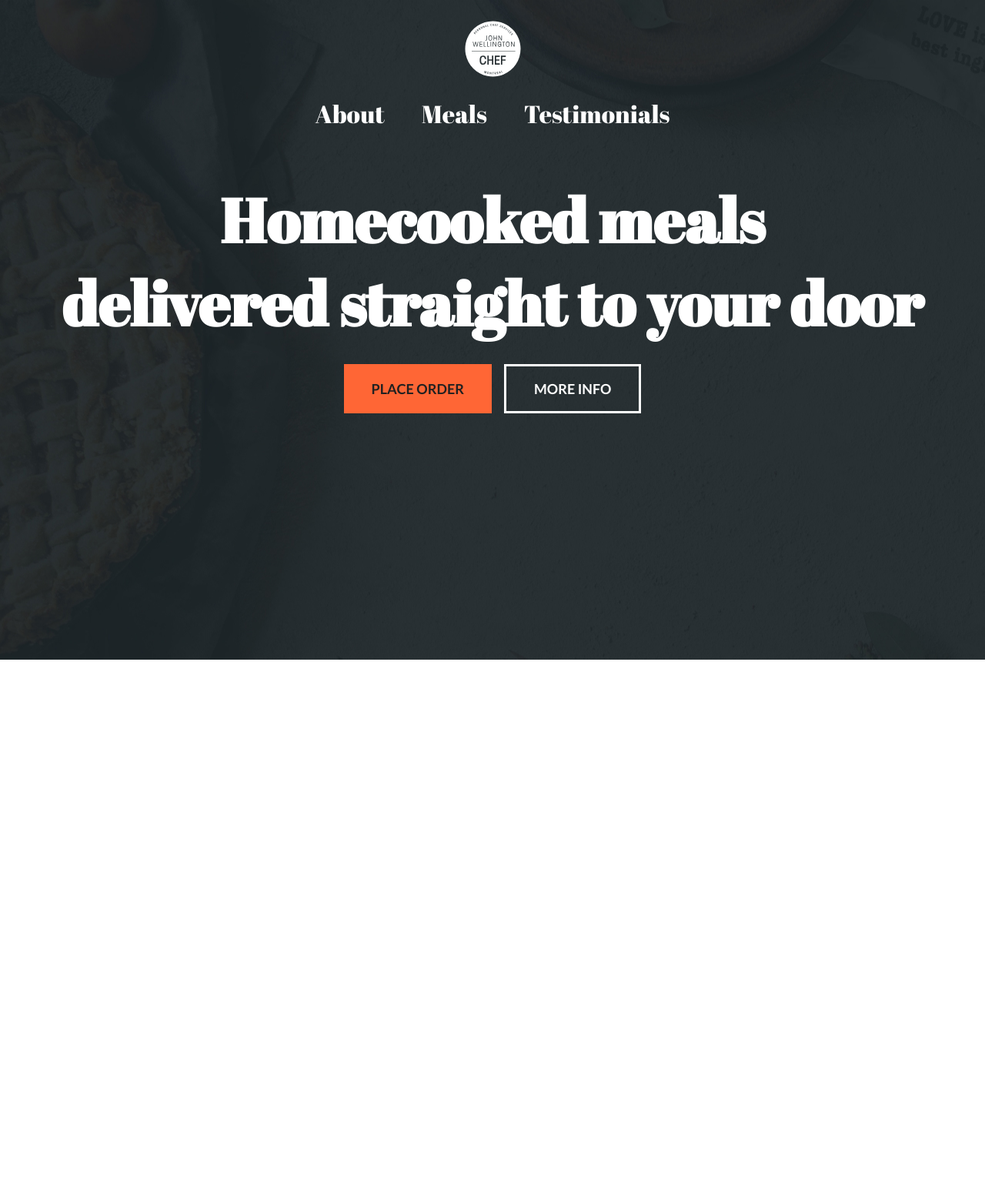
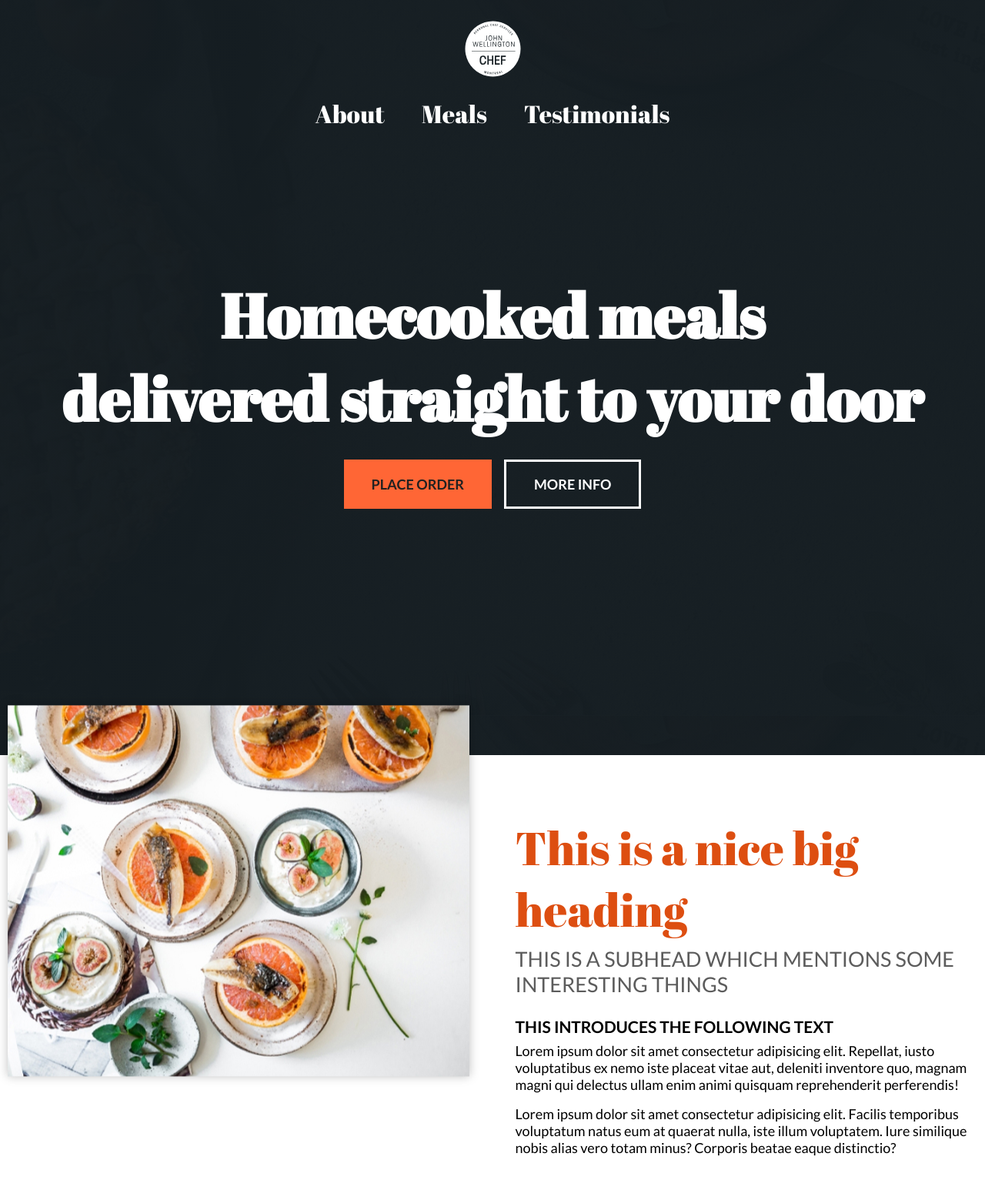
Before and after one commit to JBetoReyes/beyond-chef, a website built with Vite: page index.html in a window 1280 px wide. Shown: the whole page at 77% size. Before the commit the page ends 857 px from the top, so only its background shows below. Built offline with nearby package versions, Linux system fonts and the light colour scheme.

Commit message:
adding about section

```diff
--- a/index.html
+++ b/index.html
@@ -14,6 +14,7 @@
   <body>
     <main>
       <section
+        id="hero"
         class="[ hero ] [ cluster ] [ clr-neutral-100 ]"
         style="--cluster-gap: 1.625rem; --cluster-horizontal-alignment: center;"
       >
@@ -21,20 +22,44 @@
         <ul
           class="[ navbar ] [ switcher ] [ fs-400 fs-medium-650 text-center ]"
         >
-          <li class="navbar__item">About</li>
+          <li class="navbar__item"><a href="#about">About</a></li>
           <li class="navbar__item">Meals</li>
           <li class="navbar__item">Testimonials</li>
         </ul>
-        <h1 class="[ page-title ] [ margin-medium-block-start-36 ]">
+        <h1 class="[ page-title ] [ margin-medium-block-start-36 margin-large-block-start-160 ]">
           Homecooked meals <br> delivered straight to your door
         </h1>
         <div
-          class=" [ hero__actions ] [ switcher ] [ margin-block-end-36 margin-medium-block-end-320 ]"
+          class=" [ hero__actions ] [ switcher ] [ margin-block-end-36 margin-large-block-end-320 ]"
         >
           <button class="button">Place Order</button>
           <button class="button" data-type="outline">More Info</button>
         </div>
       </section>
+      <section id="about" class="about">
+        <section class="[ about__intro ] [ switcher ] [ margin-large-block-start-80 margin-large-block-end-60  ]">
+          <div class="about__image-container">
+            <img class="[ about__image ]" src="/assets/about.jpg" alt="about food" >
+          </div>
+          <div class="[ about__content ] [ margin-small-block-26 padding-small-inline-26 padding-medium-inline-80 padding-medium-block-60 ]">
+            <h2 class="[ about__tittle ] [ heading ]">
+              This is a nice big heading
+            </h2>
+            <h3 class="[ about__subtitle ] [ sub-heading margin-block-start-8 ]">
+              This is a subhead which mentions some interesting things
+            </h3>
+            <article class="[ article ] [ margin-block-start-26 ]">
+              <h4 class="[ article__title ]">This introduces the following text</h4>
+              <p class="[ about__text ] [ margin-block-start-8 ]">
+                Lorem ipsum dolor sit amet consectetur adipisicing elit. Repellat, iusto voluptatibus ex nemo iste placeat vitae aut, deleniti inventore quo, magnam magni qui delectus ullam enim animi quisquam reprehenderit perferendis!
+              </p>
+              <p class="[ about__text ] [ margin-block-start-16 ]">
+                Lorem ipsum dolor sit amet consectetur adipisicing elit. Facilis temporibus voluptatum natus eum at quaerat nulla, iste illum voluptatem. Iure similique nobis alias vero totam minus? Corporis beatae eaque distinctio?
+              </p>
+            </article>
+          </div>
+        </section>
+      </section>
     </main>
   </body>
 </html>
--- a/sass/abstracts/_breakpoints.scss
+++ b/sass/abstracts/_breakpoints.scss
@@ -1,5 +1,5 @@
 $breakpoints: (
-  "small": 20rem,
-  "medium": 40rem,
-  "large": 60rem
+  "small": (0, 640px),
+  "medium": (641px, 960px),
+  "large": (961px)
 );
--- a/sass/abstracts/_mixins.scss
+++ b/sass/abstracts/_mixins.scss
@@ -6,7 +6,7 @@
 @mixin mq($size) {
   @if map.has-key($breakpoints, $size) {
     $breakpoint: map-get($breakpoints, $size);
-    @media screen and (min-width: $breakpoint) {
+    @media screen and (min-width: nth($breakpoint, 1)) {
       @content;
     }
   } @else if meta.type-of($size) == number {
@@ -22,6 +22,23 @@
   }
 }
 
+@mixin mq-between($size) {
+  @if map.has-key($breakpoints, $size) {
+    $breakpointList: map-get($breakpoints, $size);
+    @if ($size != "large") {
+      @media screen and (min-width: nth($breakpointList, 1)) and (max-width: nth($breakpointList, 2)) {
+        @content;
+      }
+    } @else {
+      @media screen and (min-width: nth($breakpointList, 1)) {
+        @content;
+      }
+    }
+  } @else {
+    @error 'the keyword #{$size} is not in the $breakpoints map';
+  }
+}
+
 @mixin square($size) {
   width: $size;
   height: $size;
--- a/sass/abstracts/_sizes.scss
+++ b/sass/abstracts/_sizes.scss
@@ -1,4 +1,5 @@
 $sizes: (
+  0: 0,
   8: 0.5rem,
   12: 0.75rem,
   16: 1rem,
@@ -7,6 +8,11 @@ $sizes: (
   26: 1.66rem,
   32: 2rem,
   36: 2.25rem,
+  60: 3.75rem,
+  80: 5rem,
+  110: 6.875rem,
   156: 9.75rem,
+  160: 10rem,
   320: 20rem,
+  336: 21rem,
 );
--- a/sass/base/_general.scss
+++ b/sass/base/_general.scss
@@ -3,6 +3,7 @@
 body {
     font-family: $ff-lato;
     font-weight: $fw-400;
+    font-size: fs("400");
 }
 
 li {
@@ -20,7 +21,28 @@ li {
     font-size: fs("600");
     font-weight: $fw-700;
     text-align: center;
-    @include mq("medium") {
+    @include mq("large") {
         font-size: fs("800");
     }
 }
+
+.heading {
+    color: clr(primary, "500");
+    font-size: fs("600");
+    font-family: $ff-abril;
+
+    @include mq("large") {
+        font-size: fs("700");
+    }
+}
+
+.sub-heading {
+    font-size: fs("500");
+    color: clr(neutral, "400");
+    font-weight: $fw-400;
+    font-family: "Lato";
+    text-transform: uppercase;
+    @include mq("large") {
+        font-size: fs("600");
+    }
+}
--- a/sass/base/_reset.scss
+++ b/sass/base/_reset.scss
@@ -9,3 +9,8 @@
     padding: 0;
     font: inherit;
 }
+
+a {
+    text-decoration: none;
+    color: inherit;
+}
--- /dev/null
+++ b/sass/components/_article.scss
@@ -0,0 +1,11 @@
+@use "../abstracts/" as *;
+
+.article {
+    &__title {
+        text-transform: uppercase;
+        font-weight: $fw-700;
+        @include mq("large") {
+            font-size: fs("500");
+        }
+    }
+}
--- a/sass/components/_index.scss
+++ b/sass/components/_index.scss
@@ -1,3 +1,4 @@
 @forward 'logo';
 @forward 'button';
 @forward 'navbar';
+@forward 'article';
--- /dev/null
+++ b/sass/layout/_about.scss
@@ -0,0 +1,43 @@
+@use "../abstracts/" as *;
+
+.about {
+    $parent: &;
+    &__intro {
+        justify-content: center;
+        --switcher-min-width: 60rem;
+        @include mq("large") {
+            --switcher-gap: 3.7rem;
+        }
+    }
+
+    &__image-container {
+        display: flex;
+        justify-content: end;
+        order: 1;
+        @include mq("large") {
+            order: 0;
+        }
+    }
+
+    &__image {
+        width: 100%;
+        object-fit: contain;
+        box-shadow: 0px 0px 12px 0px rgba(0, 0, 0, 0.25);
+        @include mq("large") {
+            transform: translateY(-30%);
+            max-width: 37.5rem;
+            order: 0;
+            object-fit: cover;
+        }
+    }
+
+    &__content {
+        @include mq("large") {
+            > * {
+                max-width: 37.5rem;
+            }
+        }
+    }
+
+
+}
--- a/sass/layout/_hero.scss
+++ b/sass/layout/_hero.scss
@@ -1,7 +1,5 @@
 .hero {
-    background-image: url('/assets/hero-bg.jpg');
-    background-repeat: no-repeat;
-    object-fit: cover;
+    background: linear-gradient(0deg, rgba(19, 27, 32, 0.80) 0%, rgba(19, 27, 32, 0.80) 100%), url('/assets/hero-bg.jpg'), lightgray 50% / cover no-repeat;
     display: flex;
     flex-direction: column;
     align-items: center;
--- a/sass/layout/_index.scss
+++ b/sass/layout/_index.scss
@@ -1 +1,2 @@
 @forward 'hero';
+@forward 'about';
--- a/sass/utilities/_spacing.scss
+++ b/sass/utilities/_spacing.scss
@@ -9,7 +9,7 @@
 
     @each $breakpoint-name, $breakpoint-value in $breakpoints {
       &-#{$breakpoint-name}-#{$size-name} {
-        @include mq($breakpoint-name) {
+        @include mq-between($breakpoint-name) {
           margin: $size-value;
         }
       }
@@ -21,7 +21,7 @@
 
     @each $breakpoint-name, $breakpoint-value in $breakpoints {
       &-#{$breakpoint-name}-block-start-#{$size-name} {
-        @include mq($breakpoint-name) {
+        @include mq-between($breakpoint-name) {
           margin-block-start: $size-value;
         }
       }
@@ -33,7 +33,7 @@
 
     @each $breakpoint-name, $breakpoint-value in $breakpoints {
         &-#{$breakpoint-name}-block-end-#{$size-name} {
-          @include mq($breakpoint-name) {
+          @include mq-between($breakpoint-name) {
             margin-block-end: $size-value;
           }
         }
@@ -45,7 +45,7 @@
 
     @each $breakpoint-name, $breakpoint-value in $breakpoints {
       &-#{$breakpoint-name}-block-#{$size-name} {
-        @include mq($breakpoint-name) {
+        @include mq-between($breakpoint-name) {
           margin-block: $size-value;
         }
       }
@@ -57,7 +57,7 @@
 
     @each $breakpoint-name, $breakpoint-value in $breakpoints {
       &-#{$breakpoint-name}-inline-start-#{$size-name} {
-        @include mq($breakpoint-name) {
+        @include mq-between($breakpoint-name) {
           margin-inline-start: $size-value;
         }
       }
@@ -69,7 +69,7 @@
 
     @each $breakpoint-name, $breakpoint-value in $breakpoints {
       &-#{$breakpoint-name}-inline-end-#{$size-name} {
-        @include mq($breakpoint-name) {
+        @include mq-between($breakpoint-name) {
           margin-inline-end: $size-value;
         }
       }
@@ -81,7 +81,7 @@
 
     @each $breakpoint-name, $breakpoint-value in $breakpoints {
       &-#{$breakpoint-name}-inline-#{$size-name} {
-        @include mq($breakpoint-name) {
+        @include mq-between($breakpoint-name) {
           margin-inline: $size-value;
         }
       }
@@ -94,7 +94,7 @@
 
     @each $breakpoint-name, $breakpoint-value in $breakpoints {
       &-#{$breakpoint-name}-#{$size-name} {
-        @include mq($breakpoint-name) {
+        @include mq-between($breakpoint-name) {
           padding: $size-value;
         }
       }
@@ -106,7 +106,7 @@
 
     @each $breakpoint-name, $breakpoint-value in $breakpoints {
       &-#{$breakpoint-name}-block-start-#{$size-name} {
-        @include mq($breakpoint-name) {
+        @include mq-between($breakpoint-name) {
           padding-block-start: $size-value;
         }
       }
@@ -118,7 +118,7 @@
 
     @each $breakpoint-name, $breakpoint-value in $breakpoints {
       &-#{$breakpoint-name}-block-end-#{$size-name} {
-        @include mq($breakpoint-name) {
+        @include mq-between($breakpoint-name) {
           padding-block-end: $size-value;
         }
       }
@@ -130,7 +130,7 @@
 
     @each $breakpoint-name, $breakpoint-value in $breakpoints {
       &-#{$breakpoint-name}-block-#{$size-name} {
-        @include mq($breakpoint-name) {
+        @include mq-between($breakpoint-name) {
           padding-block: $size-value;
         }
       }
@@ -142,7 +142,7 @@
 
     @each $breakpoint-name, $breakpoint-value in $breakpoints {
       &-#{$breakpoint-name}-inline-start-#{$size-name} {
-        @include mq($breakpoint-name) {
+        @include mq-between($breakpoint-name) {
           padding-inline-start: $size-value;
         }
       }
@@ -154,7 +154,7 @@
 
     @each $breakpoint-name, $breakpoint-value in $breakpoints {
       &-#{$breakpoint-name}-inline-end-#{$size-name} {
-        @include mq($breakpoint-name) {
+        @include mq-between($breakpoint-name) {
           padding-inline-end: $size-value;
         }
       }
@@ -166,7 +166,7 @@
 
     @each $breakpoint-name, $breakpoint-value in $breakpoints {
       &-#{$breakpoint-name}-inline-#{$size-name} {
-        @include mq($breakpoint-name) {
+        @include mq-between($breakpoint-name) {
           padding-inline: $size-value;
         }
       }
```
